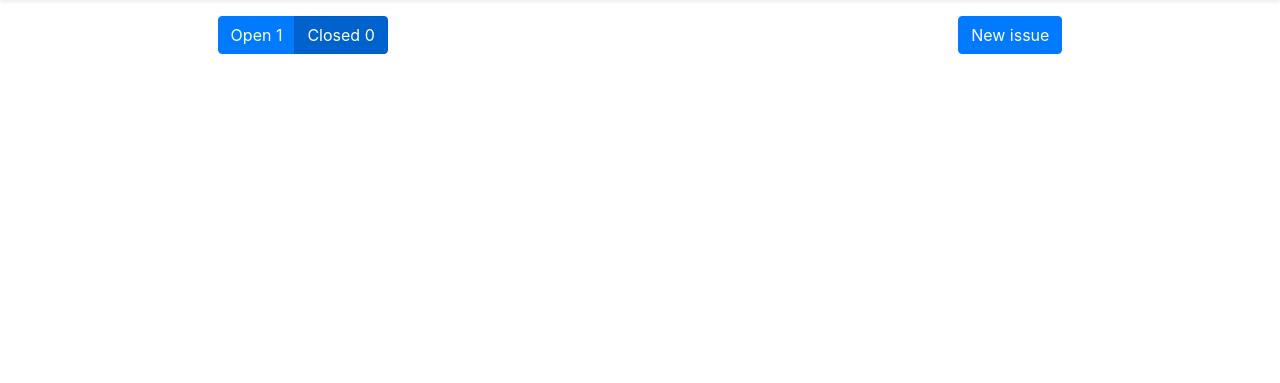
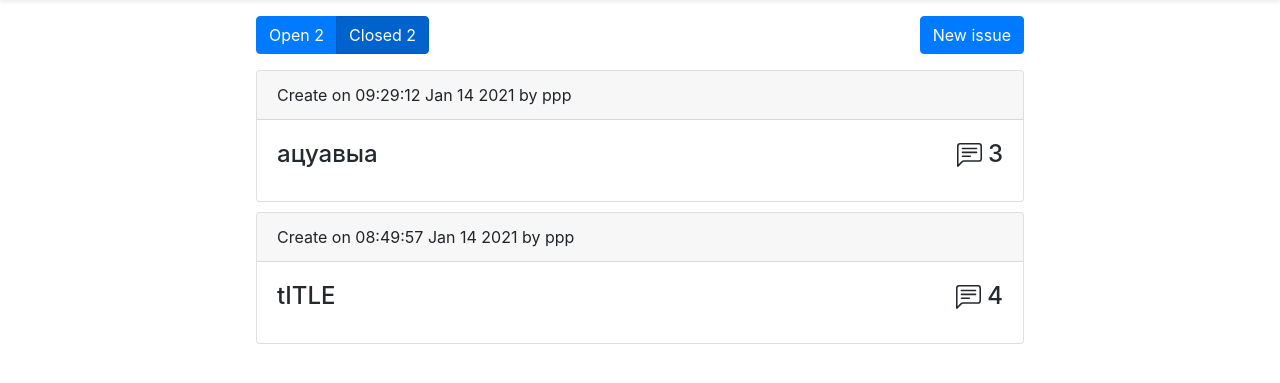
Before and after one commit to psurkov/Issue-tracker, a Flask app: page /closed in a window 1280 px wide. Shown: the part 71-454 px from the top of the page. Run offline with Flask 2, Linux system fonts and the light colour scheme; data comes from the database, SQL or seed files in the repository; some libraries are stand-ins or nearby versions.

Commit message:
Add user's names and comments counter to index.html

```diff
--- a/auth.py
+++ b/auth.py
@@ -12,6 +12,8 @@ class User(UserMixin, db.Model):
     email = db.Column(db.String(100), unique=True)
     password = db.Column(db.String(100))
     name = db.Column(db.String(100))
+    issues = db.relationship('Issue', backref='user', lazy='dynamic')
+    comments = db.relationship('Comment', backref='user', lazy='dynamic')
 
 
 @auth.route('/login')
--- a/comment.py
+++ b/comment.py
@@ -1,6 +1,6 @@
 from datetime import datetime
 from flask import Blueprint, render_template, redirect, request
-from flask_login import login_required
+from flask_login import login_required, current_user
 
 from app import *
 import issue
@@ -12,6 +12,7 @@ class Comment(db.Model):
     id = db.Column(db.Integer, primary_key=True)
     text = db.Column(db.Text, nullable=False)
     timestamp = db.Column(db.DateTime, default=datetime.utcnow)
+    user_id = db.Column(db.Integer, db.ForeignKey('user.id'))
     issue_id = db.Column(db.Integer, db.ForeignKey('issue.id'))
 
     def pretty_date(self):
@@ -29,7 +30,8 @@ def add_comment(issue_id):
     if not issue.Issue.query.get(issue_id).is_open:
         return "Error"
 
-    comment = Comment(text=request.form['text'], issue=issue.Issue.query.get(issue_id))
+    comment = Comment(text=request.form['text'], issue=issue.Issue.query.get(issue_id), user=current_user)
+    print(current_user)
     db.session.add(comment)
     db.session.commit()
     if request.form['action'] == 'Comment':
--- a/issue.py
+++ b/issue.py
@@ -1,5 +1,5 @@
 from flask import Blueprint, render_template, request, redirect
-from flask_login import login_required
+from flask_login import current_user
 
 from app import *
 from comment import *
@@ -10,7 +10,7 @@ issues = Blueprint('issues', __name__)
 class Issue(db.Model):
     id = db.Column(db.Integer, primary_key=True)
     title = db.Column(db.String(50), nullable=False)
-    author = db.Column(db.String(50), nullable=False)
+    user_id = db.Column(db.Integer, db.ForeignKey('user.id'))
     comments = db.relationship('Comment', backref='issue', lazy='dynamic')
     labels = db.relationship('Label', backref='issue', lazy='dynamic')
     is_open = db.Column(db.BOOLEAN, default=True)
@@ -52,8 +52,8 @@ def closed_issues():
 @issues.route('/new-issue', methods=['POST'])
 @login_required
 def new_issue():
-    issue = Issue(title=request.form['title'], author=request.form['author'])
-    comment = Comment(text=request.form['text'], issue=issue)
+    issue = Issue(title=request.form['title'], user=current_user)
+    comment = Comment(text=request.form['text'], issue=issue, user=current_user)
     db.session.add(issue)
     db.session.add(comment)
     db.session.commit()
--- a/static/base.css
+++ b/static/base.css
@@ -3,8 +3,8 @@ html, body {
 }
 
 .content {
-    margin-left: 17%;
-    margin-right: 17%;
+    margin-left: 20%;
+    margin-right: 20%;
 }
 
 .link-gray-dark {
@@ -19,6 +19,7 @@ html, body {
 .issue-textarea-comment {
     height: 150px;
     background-color: rgba(0,0,0,.03)!important;
+    margin-bottom: 10px;
 }
 
 .my-0 {
@@ -61,3 +62,10 @@ html, body {
 .logged {
     margin: 0;
 }
+.card {
+    margin-top: 10px;
+}
+
+.comments-cnt {
+    float: right;
+}
--- a/templates/index.html
+++ b/templates/index.html
@@ -44,12 +44,22 @@
     {% for issue in issues %}
         <div class="card">
           <div class="card-header">
-            Create on {{ issue.comments.first().pretty_date() }} by {{ issue.author }}
+            Create on {{ issue.comments.first().pretty_date() }} by {{ issue.user.name }}
           </div>
           <div class="card-body">
+            <h4>
             <a class="link-gray-dark" href="issue/{{ issue.id }}">
-              <h4 class="card-title">{{ issue.title }}</h4>
+              <div class="card-title">{{ issue.title }}
+                  <div class="comments-cnt">
+                    <svg xmlns="http://www.w3.org/2000/svg" width="25" height="25" fill="currentColor" class="bi bi-chat-left-text" viewBox="0 0 16 16">
+                      <path d="M14 1a1 1 0 0 1 1 1v8a1 1 0 0 1-1 1H4.414A2 2 0 0 0 3 11.586l-2 2V2a1 1 0 0 1 1-1h12zM2 0a2 2 0 0 0-2 2v12.793a.5.5 0 0 0 .854.353l2.853-2.853A1 1 0 0 1 4.414 12H14a2 2 0 0 0 2-2V2a2 2 0 0 0-2-2H2z"></path>
+                      <path d="M3 3.5a.5.5 0 0 1 .5-.5h9a.5.5 0 0 1 0 1h-9a.5.5 0 0 1-.5-.5zM3 6a.5.5 0 0 1 .5-.5h9a.5.5 0 0 1 0 1h-9A.5.5 0 0 1 3 6zm0 2.5a.5.5 0 0 1 .5-.5h5a.5.5 0 0 1 0 1h-5a.5.5 0 0 1-.5-.5z"></path>
+                    </svg>
+                      {{ issue.comments.count() }}
+                  </div>
+              </div>
             </a>
+            </h4>
           </div>
         </div>
 
--- a/templates/issuepage.html
+++ b/templates/issuepage.html
@@ -19,7 +19,7 @@
 {% for comment in issue.comments.all() %}
 <div class="card">
       <div class="card-header">
-        {{ comment.author }} commented on {{ comment.pretty_date() }}
+        {{ comment.user.name }} commented on {{ comment.pretty_date() }}
       </div>
       <div class="card-body"> {{ comment.text }}</div>
 </div>
```
Also changed, not shown: sqlite.db.
